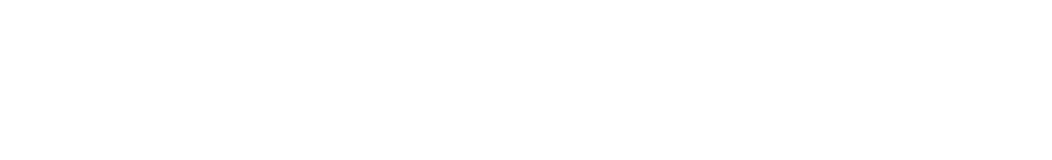
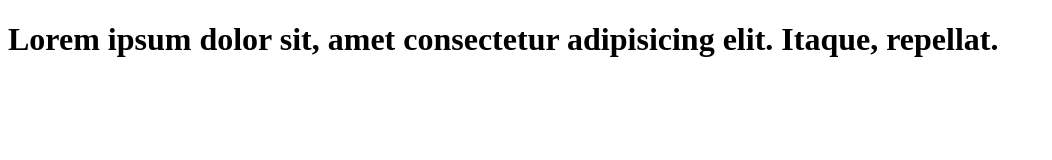
Before and after one commit to taha879/taha1, a plain HTML site: page index.html in a window 1280 px wide. Shown: the whole page, without its empty margins (0-1052 px from the left). Drawn offline with Linux system fonts and the light colour scheme.

Commit message:
file ubdated

```diff
--- a/index.html
+++ b/index.html
@@ -6,6 +6,6 @@
     <title>Document</title>
 </head>
 <body>
-
+    <h1>Lorem ipsum dolor sit, amet consectetur adipisicing elit. Itaque, repellat.</h1>
 </body>
 </html>
--- a/style.css
+++ b/style.css
@@ -0,0 +1,3 @@
+*{
+    color: red;
+}
```
